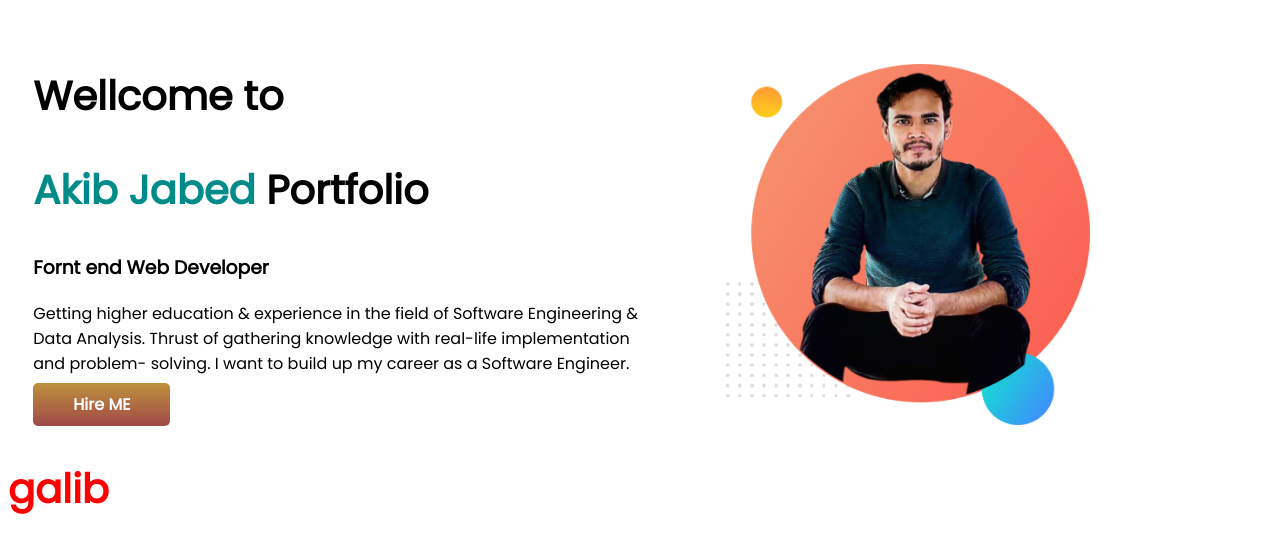
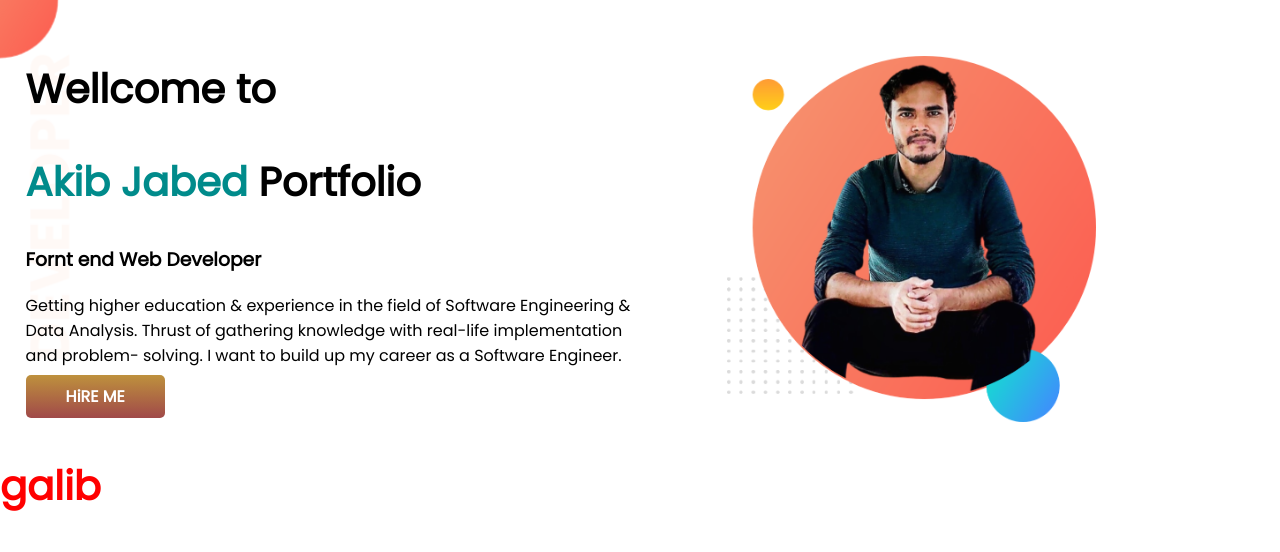
Before and after one commit to AJopu/developer-portfolio, a plain HTML site: page index.html in a window 1280 px wide. Drawn offline with Linux system fonts and the light colour scheme.

Commit message:
top section complited

```diff
--- a/index.html
+++ b/index.html
@@ -13,7 +13,7 @@
 </head>
 
 <body>
-    <section>
+    <section class="uper-section">
         <div class="half">
             <h1>Wellcome to</h1>
             <h1> <span>Akib Jabed</span> Portfolio</h2>
@@ -22,7 +22,7 @@
                     gathering knowledge with real-life implementation and problem- solving. I want to build up my career
                     as
                     a Software Engineer. </p>
-                <a class="link-button" href="https://www.linkedin.com/in/md-akib-jabed-5a0918203/" target="_blank"> Hire
+                <a class="link-button" href="https://www.linkedin.com/in/md-akib-jabed-5a0918203/" target="_blank">HiRE
                     ME</a>
         </div>
         <div class="half">
--- a/style.css
+++ b/style.css
@@ -1,5 +1,6 @@
 body{
     font-family: 'Poppins', sans-serif;
+    margin: 0px;
 }
 h1{
     font-size: 40px;
@@ -29,3 +30,7 @@ section{
     font-weight: 900;
     border-radius: 5px;
 }
+.uper-section{
+    background-image:url(image/top-banner.png);
+    background-repeat: no-repeat;
+}
```
